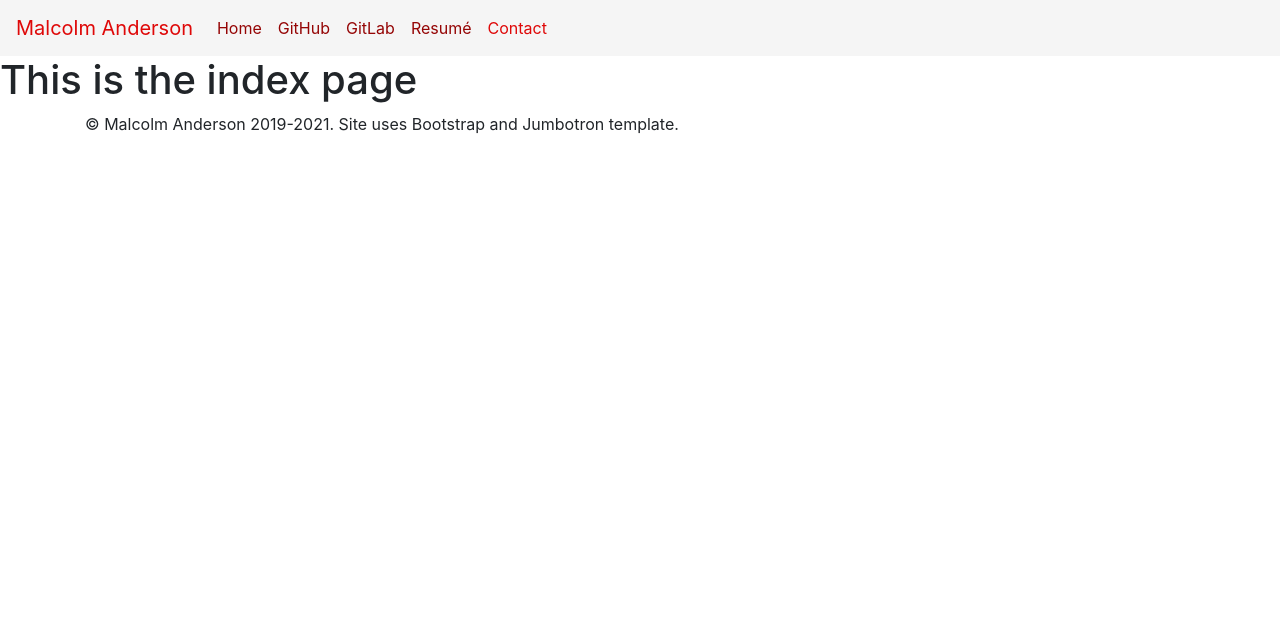
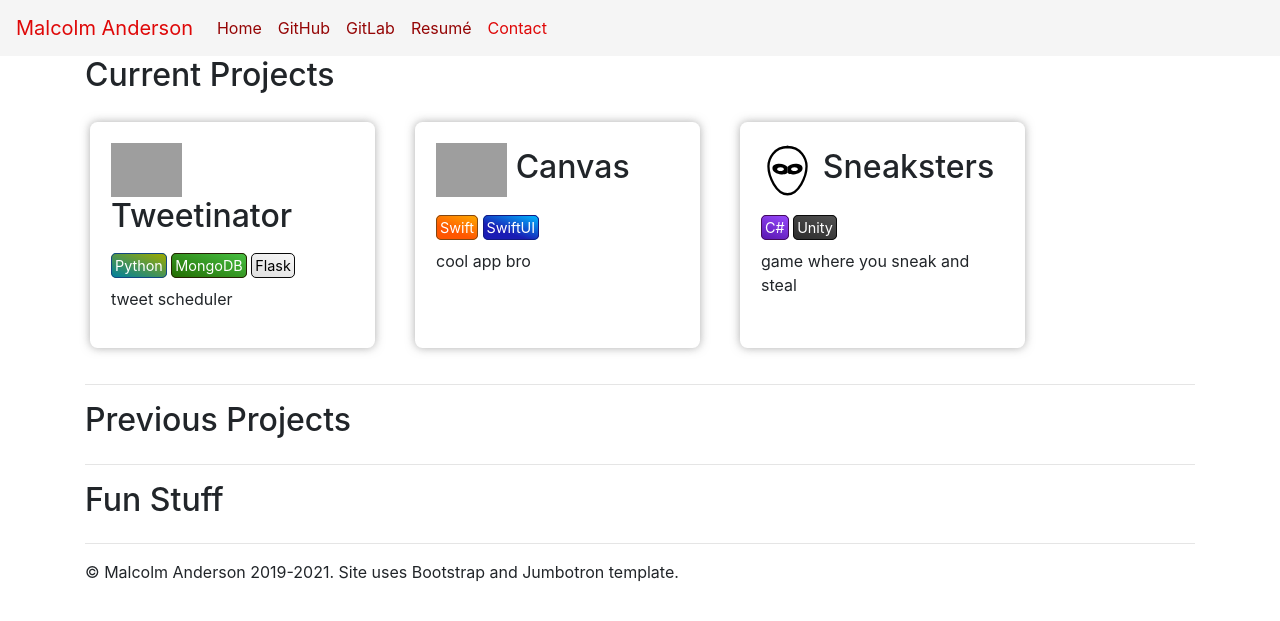
Before and after one commit to Meorge/meorge.github.io, a Jekyll site: the page built from index.html, in a window 1280 px wide. Shown: the top 621 px of the page. Built offline with Jekyll 4.4.1, drawn with Linux system fonts in a browser that asks for light colours; grey boxes are pictures that could not be loaded.

Commit message:
making some more progress

```diff
--- /dev/null
+++ b/_includes/lang_tag.html
@@ -0,0 +1 @@
+<div class="lang {% if include.is_large == true %}lang-lg{% endif %} lang-{{ include.lang_id }}">{{ include.lang_name }}</div>
--- a/_includes/lang_tag_lg.html
+++ /dev/null
@@ -1 +0,0 @@
-<div class="lang lang-lg lang-{{ include.lang_id }}">{{ include.lang_name }}</div>
--- /dev/null
+++ b/_includes/project_tile.html
@@ -0,0 +1,8 @@
+<div class="col-md-3 proj-item">
+    <h2 style="padding-bottom: 10px;">
+        <img src="{{ include.logo }}" style="height: 40pt; display: inline; vertical-align: middle;"> {{ include.name }}
+    </h2>
+    {{ include.lang_tags }}
+    <p style="padding-top: 10px;">{{ include.description }}</p>
+    <p>{{ include.buttons }}</p>
+</div>
--- /dev/null
+++ b/_includes/project_tiles/canvas_tile.html
@@ -0,0 +1,11 @@
+{% capture tags %}
+    {% include lang_tag.html lang_id="swift" lang_name="Swift" is_large=false %}
+    {% include lang_tag.html lang_id="swiftui" lang_name="SwiftUI" is_large=false %}
+{% endcapture %}
+
+{% include project_tile.html
+    logo="/assets/images/canvas_macOS_icon.png"
+    name="Canvas"
+    description="cool app bro"
+    lang_tags=tags
+%}
--- /dev/null
+++ b/_includes/project_tiles/sneaksters_tile.html
@@ -0,0 +1,11 @@
+{% capture tags %}
+    {% include lang_tag.html lang_id="cs" lang_name="C#" is_large=false %}
+    {% include lang_tag.html lang_id="unity" lang_name="Unity" is_large=false %}
+{% endcapture %}
+
+{% include project_tile.html
+    logo="/assets/images/sneaksters_logo.svg"
+    name="Sneaksters"
+    description="game where you sneak and steal"
+    lang_tags=tags
+%}
--- /dev/null
+++ b/_includes/project_tiles/tweetinator_tile.html
@@ -0,0 +1,12 @@
+{% capture tags %}
+    {% include lang_tag.html lang_id="python" lang_name="Python" is_large=false %}
+    {% include lang_tag.html lang_id="mongodb" lang_name="MongoDB" is_large=false %}
+    {% include lang_tag.html lang_id="flask" lang_name="Flask" is_large=false %}
+{% endcapture %}
+
+{% include project_tile.html
+    logo="/assets/images/canvas_macOS_icon.png"
+    name="Tweetinator"
+    description="tweet scheduler"
+    lang_tags=tags
+%}
--- a/index.html
+++ b/index.html
@@ -2,4 +2,34 @@
 layout: default
 title: Home
 ---
-<h1>This is the index page</h1>
+<div class="container">
+    <h2>Current Projects</h2>
+</div>
+<div class="container">
+    <div class="row">
+        {% include project_tiles/tweetinator_tile.html %}
+        {% include project_tiles/canvas_tile.html %}
+        {% include project_tiles/sneaksters_tile.html %}
+    </div>
+    <hr>
+</div>
+
+<div class="container">
+    <h2>Previous Projects</h2>
+</div>
+<div class="container">
+    <div class="row">
+
+    </div>
+    <hr>
+</div>
+
+<div class="container">
+    <h2>Fun Stuff</h2>
+</div>
+<div class="container">
+    <div class="row">
+
+    </div>
+    <hr>
+</div>
--- a/sneaksters.html
+++ b/sneaksters.html
@@ -4,8 +4,8 @@ title: Sneaksters
 ---
 {% capture product_tags %}
 <div class="col">
-    {% include lang_tag_lg.html lang_id="cs" lang_name="C#" %}
-    {% include lang_tag_lg.html lang_id="unity" lang_name="Unity" %}
+    {% include lang_tag.html lang_id="cs" lang_name="C#" is_large=True %}
+    {% include lang_tag.html lang_id="unity" lang_name="Unity" is_large=True %}
 </div>
 {% endcapture %}
 
```
